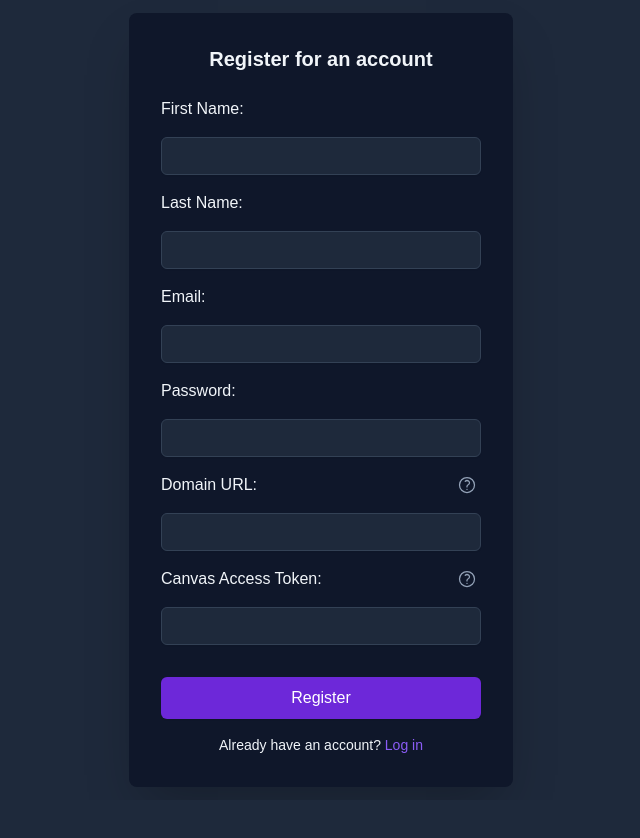
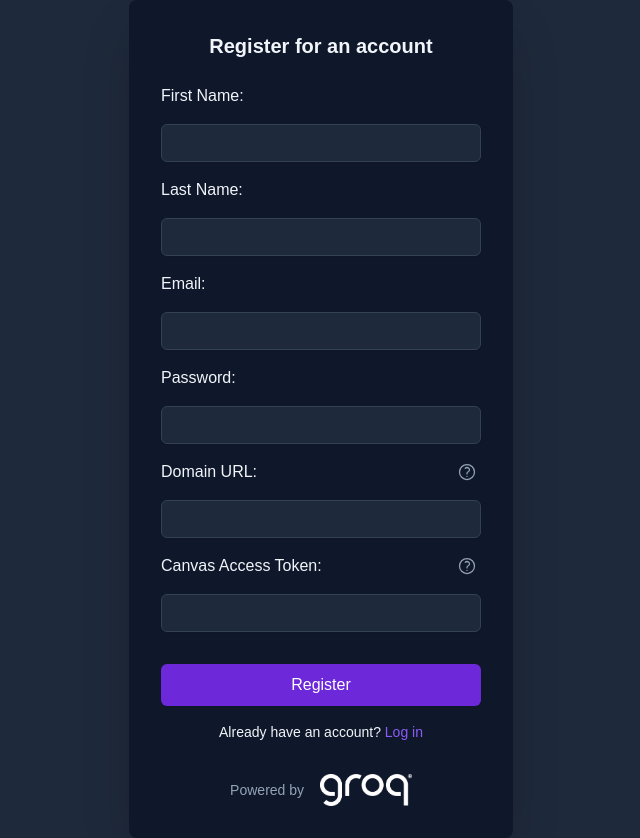
Before and after one commit to Tidbit0519/learncanvas-ai, a React (Vite) app in the folder frontend/: page /signup in a window 1280 px wide. Shown: the whole page, without its empty margins (319-959 px from the left). Before the commit the page ends 800 px from the top, so only its background shows below. Built offline with nearby package versions, Linux system fonts and the light colour scheme; no server answers.

Commit message:
Add logo to login and sign up page

```diff
--- a/frontend/src/pages/Login.jsx
+++ b/frontend/src/pages/Login.jsx
@@ -4,6 +4,8 @@ import { useDispatch } from "react-redux";
 import { setCredentials } from "../features/auth/authSlice";
 import { useLoginMutation } from "../features/auth/authApiSlice";
 import usePersist from "../hooks/usePersist";
+
+import GroqLogo from "../assets/groq-logo-white.png";
 
 const Login = () => {
 	const emailRef = useRef(null);
@@ -132,6 +134,14 @@ const Login = () => {
 						</a>
 					</p>
 				</div>
+			<div className="pt-8 flex items-center justify-center gap-4">
+				<div className="text-slate-400 text-sm">Powered by</div>
+				<img
+					className="h-8 w-auto"
+					src={GroqLogo}
+					alt=""
+				/>
+			</div>
 			</div>
 		</div>
 	);
--- a/frontend/src/pages/Signup.jsx
+++ b/frontend/src/pages/Signup.jsx
@@ -7,6 +7,8 @@ import { Tooltip } from "react-tooltip";
 import { useDispatch, connect } from "react-redux";
 import { registerCredentials } from "../features/auth/authSlice";
 import { useSignupMutation } from "../features/auth/authApiSlice";
+
+import GroqLogo from "../assets/groq-logo-white.png";
 
 const Signup = () => {
 	const [showMessage, setShowMessage] = useState(false);
@@ -237,11 +239,12 @@ const Signup = () => {
 						name="canvasToken"
 						className="mt-1 block w-full px-3 py-2 bg-slate-800 border border-slate-700 rounded-md shadow-sm focus:outline-none focus:ring-indigo-500 focus:border-indigo-500 sm:text-sm text-slate-100"
 						{...register("canvasToken", { required: true })}
-							onFocus={handleTokenInput}
+						onFocus={handleTokenInput}
 					/>
 					{showMessage && (
 						<div className="italic text-slate-400 text-sm">
-							Your token is set to expire in 7 days. Please regenerate a new token to continue using the
+							Your token is set to expire in 7 days. Please
+							regenerate a new token to continue using the
 							application after it expires.
 						</div>
 					)}
@@ -263,6 +266,14 @@ const Signup = () => {
 						Log in
 					</a>
 				</div>
+				<div className="pt-8 flex items-center justify-center gap-4">
+					<div className="text-slate-400 text-sm">Powered by</div>
+					<img
+						className="h-8 w-auto"
+						src={GroqLogo}
+						alt=""
+					/>
+				</div>
 			</div>
 		</div>
 	);
```
